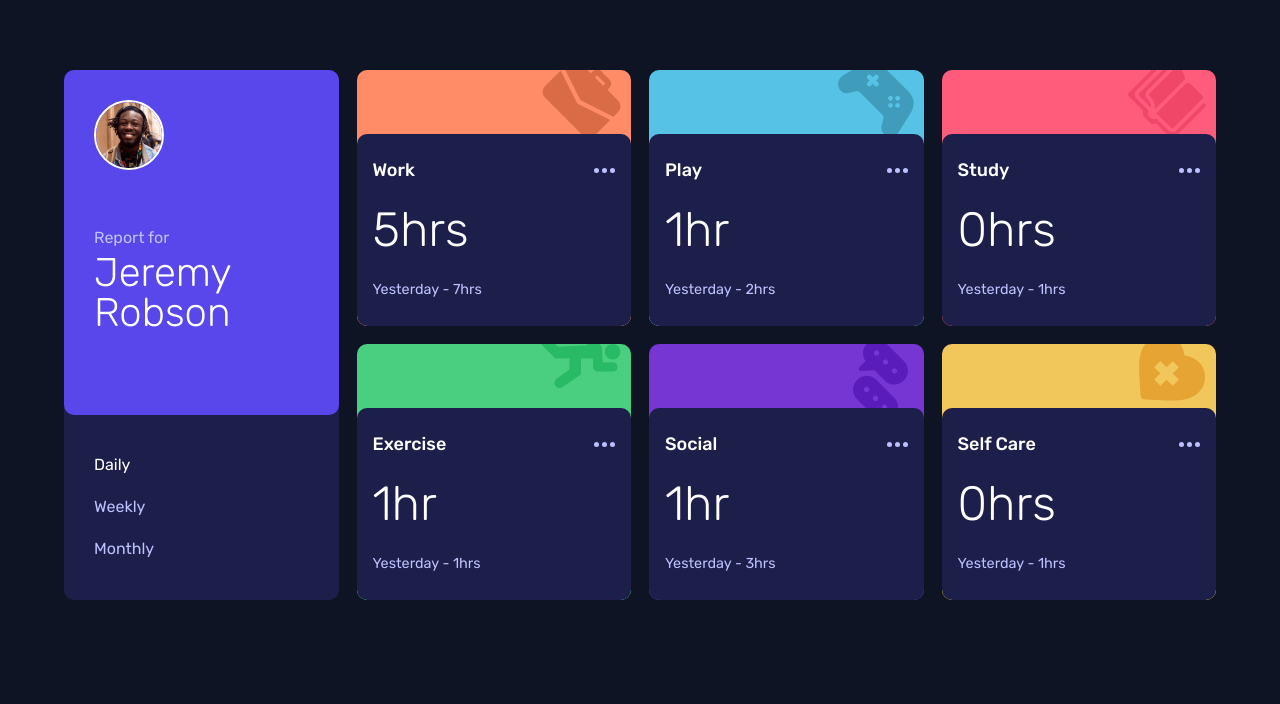
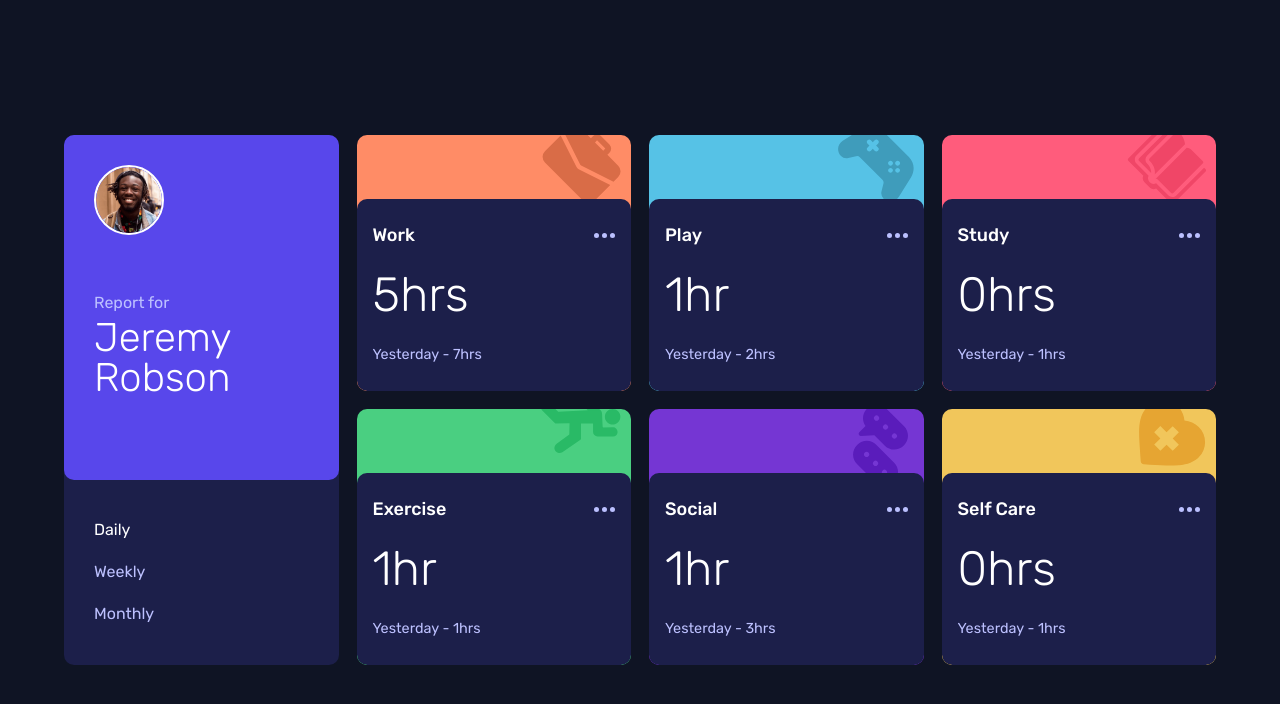
Before and after one commit to piotrc33/time-tracking-dashboard-main, a plain HTML site: page index.html in a window 1280 px wide. Drawn offline with Linux system fonts and the light colour scheme.

Commit message:
updated content centering on bigger screens

```diff
--- a/styles.css
+++ b/styles.css
@@ -17,22 +17,21 @@
 }
 
 body {
+  height: 100vh;
   font-size: 18px;
   display: flex;
   justify-content: center;
   align-items: center;
   background: var(--very-dark-blue);
-  height: 100%;
   width: 100vw;
   color: white;
-  /* overflow-x: hidden; */
 }
 
 .container {
   display: grid;
   max-width: 400px;
   width: 90%;
-  margin: 70px 0;
+  /* margin: 70px 0; */
   grid-gap: 1.5rem;
 }
 
```
